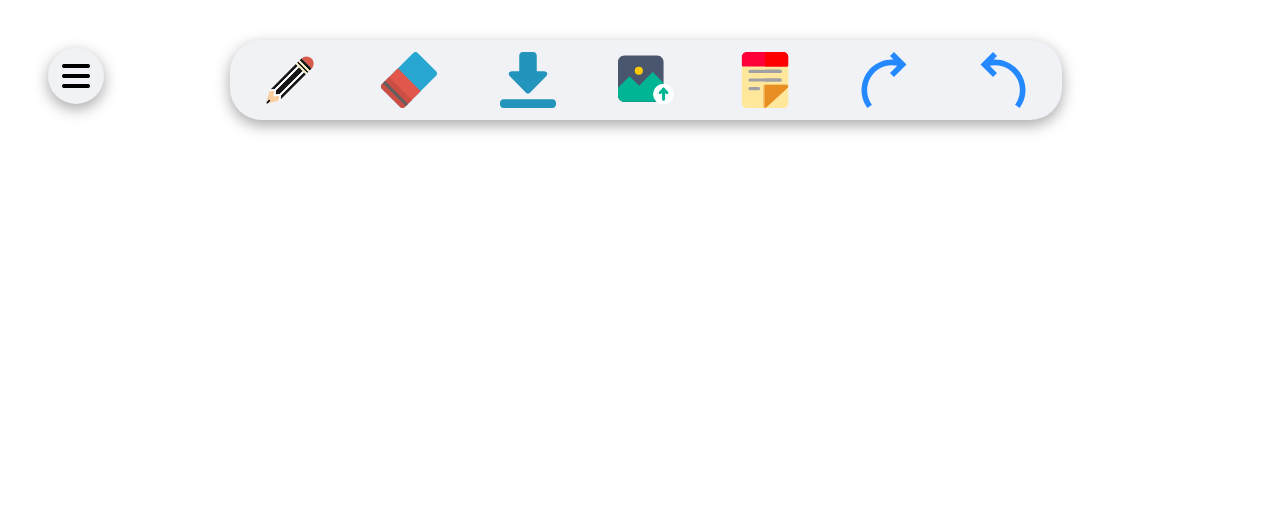
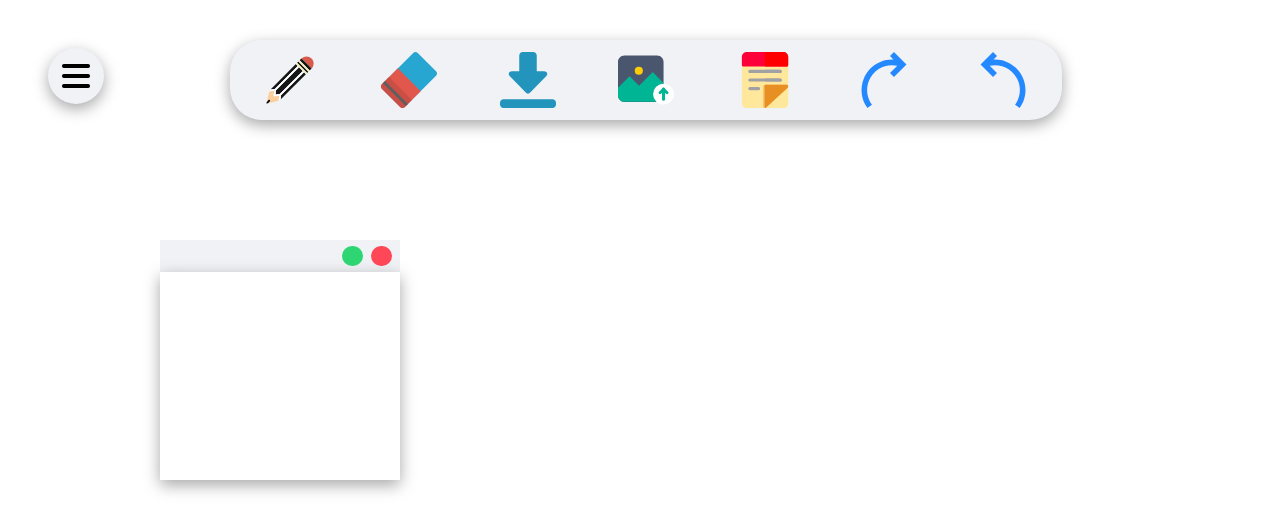
Before and after one commit to lekkha/sketch-board, a plain HTML site: page index.html in a window 1280 px wide. Both pictures are taken after a click on the picture 765 px from the left and 80 px from the top of the page. Drawn offline with Linux system fonts and the light colour scheme.

Commit message:
sticky note

```diff
--- a/styles.css
+++ b/styles.css
@@ -119,3 +119,40 @@ body{
 .eraser-tool-cont input{
     width: 80%;
 }
+.sticky-cont{
+    height: 15rem;
+    width: 15rem;
+    position: absolute;
+    top: 15rem;
+    left: 10rem;
+}
+.header-cont{
+    height: 2rem;
+    background-color: #f1f2f6;
+    display: flex;
+    justify-content: flex-end;
+    align-items: center;
+}
+.header-cont > * {
+    height: 1.3rem;
+    width: 1.3rem;
+    margin-right: 0.5rem;
+    border-radius: 50%;
+}
+.minimize{
+    background-color: #2ed573;
+}
+.remove{
+    background-color: #ff4757;
+}
+.notes-cont{
+    height: calc(100% - 2rem);
+    box-shadow: rgba(0, 0, 0, 0.35) 0px 5px 15px;
+}
+textarea{
+    height: 100%;
+    width: 100%;
+    outline: none;
+    border: none;
+    resize: none;
+}
--- a/tools.js
+++ b/tools.js
@@ -5,6 +5,7 @@ let pencilToolCont = document.querySelector(".pencil-tool-cont");
 let eraserToolsCont = document.querySelector(".eraser-tool-cont");
 let pencil = document.querySelector(".pencil");
 let eraser = document.querySelector(".eraser");
+let sticky = document.querySelector(".sticky");
 let pencilFlag = false;
 let eraserFlag = false;
 
@@ -46,3 +47,73 @@ eraser.addEventListener("click", (e) => {
     if(eraserFlag) eraserToolsCont.style.display = "flex"; //flex display mentioned in css
     else eraserToolsCont.style.display = "none";
 })
+
+sticky.addEventListener("click", (e) => {
+    let stickyCont = document.createElement("div");
+    stickyCont.setAttribute("class", "sticky-cont");
+    stickyCont.innerHTML = `
+    <div class="header-cont">
+            <div class="minimize"></div>
+            <div class="remove"></div>
+        </div>
+        <div class="notes-cont">
+            <textarea></textarea>
+        </div>
+        `;
+    document.body.appendChild(stickyCont); //directly appending in body
+
+    let minimize = stickyCont.querySelector(".minimize");
+    let remove = stickyCont.querySelector(".remove");
+    noteAction(minimize, remove, stickyCont);
+
+    stickyCont.onmousedown = function(event) {
+        dragAndDrop(stickyCont,event);
+      };
+
+    stickyCont.ondragstart = function() {
+        return false;
+      };
+})
+
+function noteAction(minimize, remove, stickyCont){
+    remove.addEventListener("click", (e) => {
+        stickyCont.remove();
+    })
+    minimize.addEventListener("click", (e) => {
+        let noteCont = stickyCont.querySelector(".notes-cont");
+        let display = getComputedStyle(noteCont).getPropertyValue("display");
+        if (display === "none") noteCont.style.display = "block";
+        else noteCont.style.display = "none";
+    })
+
+}
+
+function dragAndDrop(element,event){
+    let shiftX = event.clientX - element.getBoundingClientRect().left;
+        let shiftY = event.clientY - element.getBoundingClientRect().top;
+
+        element.style.position = 'absolute';
+        element.style.zIndex = 1000;
+
+        moveAt(event.pageX, event.pageY);
+
+        // moves the element at (pageX, pageY) coordinates
+        // taking initial shifts into account
+        function moveAt(pageX, pageY) {
+          element.style.left = pageX - shiftX + 'px';
+          element.style.top = pageY - shiftY + 'px';
+        }
+
+        function onMouseMove(event) {
+          moveAt(event.pageX, event.pageY);
+        }
+
+        // move the element on mousemove
+        document.addEventListener('mousemove', onMouseMove);
+
+        // drop the element, remove unneeded handlers
+        element.onmouseup = function() {
+          document.removeEventListener('mousemove', onMouseMove);
+          element.onmouseup = null;
+        };
+}
```
Also changed, not shown: index.html (+10 -0 lines).
